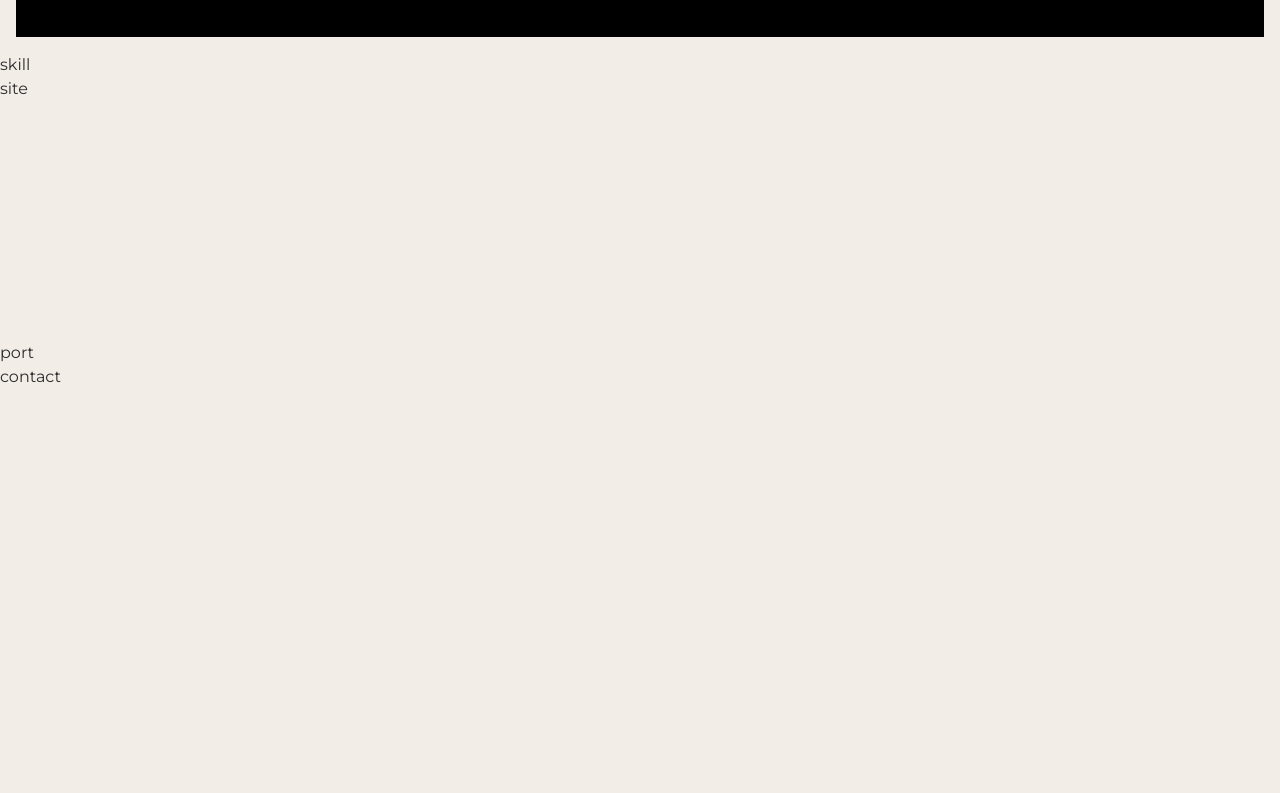
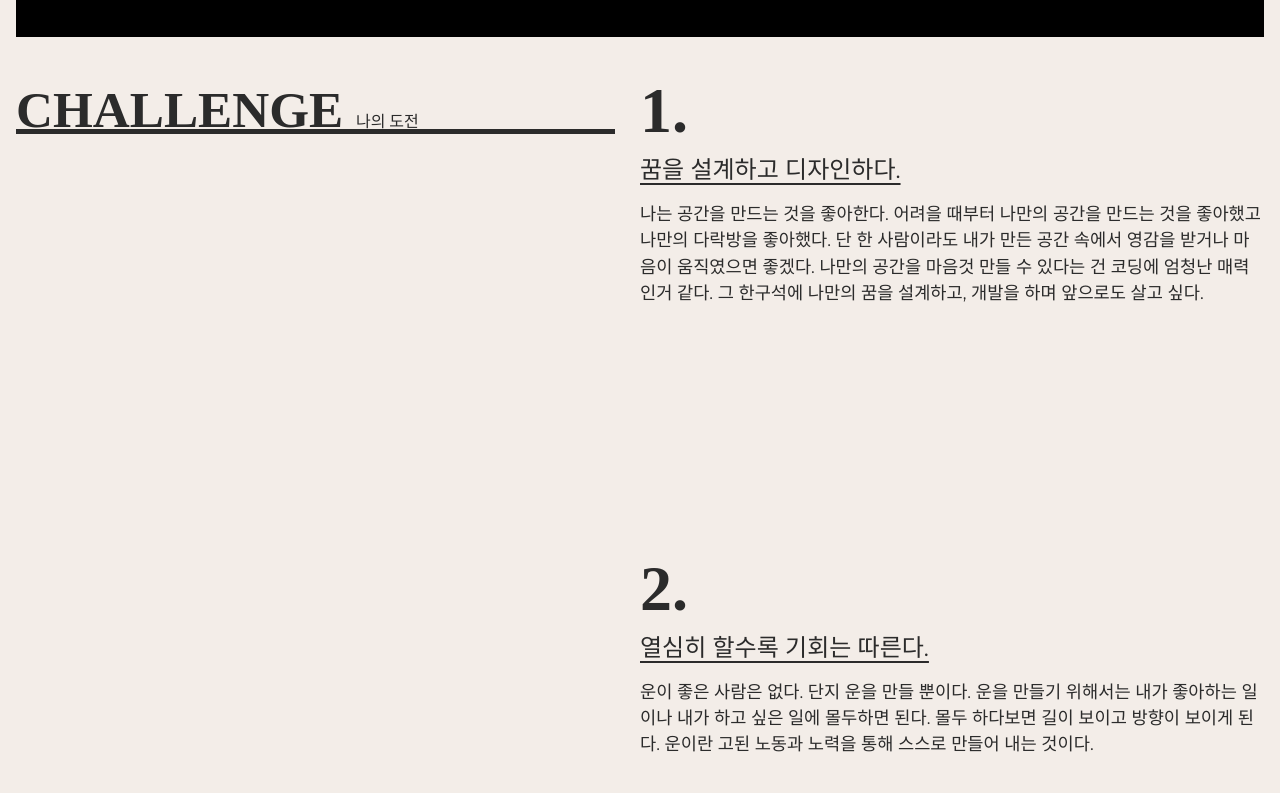
Before and after one commit to Dongjewerly/port2023-vite, a website built with Vite: page src/index.html in a window 1280 px wide. Shown: the part 747-1540 px from the top of the page. Built offline with nearby package versions, Linux system fonts and the light colour scheme; a small style sheet from the web is missing; a web font is replaced by a local one.

Commit message:
스킬 영역 완료

```diff
--- /dev/null
+++ b/src/assets/css/section/skill2.css
@@ -0,0 +1,69 @@
+#skill {
+
+}
+.skill_inner {
+    padding: 16px;
+    display: flex;
+    justify-content: space-between;
+}
+.skill_title {
+    /* 자연스럽게 걸리는 css 자바스크립트 사용 안하고 */
+    position: sticky;
+    top: 70px;
+    left: 0;
+    width: 48%;
+    height: 5.1vw;
+    font-weight: 900;
+    font-size: 4vw;
+    line-height: 1.6;
+    font-family: var(--mainKor-font);
+    text-transform: uppercase;
+    color: var(--black100);
+    border-bottom: 0.4vw solid var(--black100);
+}
+.skill_title em {
+    font-size: 1rem;
+    font-weight: 400;
+    line-height: 2;
+}
+.skill_desc {
+    width: 50%;
+
+}
+.skill_desc span {
+    font-size: 5vw;
+    line-height: 1.3;
+    font-weight: 900;
+    font-family: var(--mainNum-font);
+}
+.skill_desc h3 {
+    font-size: 1.5rem;
+    text-decoration: underline;
+    text-underline-position: under;
+    margin-bottom: 1vw;
+}
+.skill_desc p {
+    margin-bottom: 30vh;
+    font-size: 1.1rem;
+}
+
+@media (max-width: 800px) {
+    .skill_inner {
+        flex-direction: column;
+    }
+
+    .skill_title {
+        width: 100%;
+        margin-bottom: 10vw;
+        font-size: 30px;
+        height: auto;
+        top: 68px;
+        background-color: var(--mainBg-color);
+    }
+    .skill_desc {
+        width: 100%;
+    }
+    .skill_desc span {
+        font-size: 20vw;
+    }
+}
--- a/src/assets/css/style.css
+++ b/src/assets/css/style.css
@@ -8,7 +8,7 @@
 /* section */
 @import url(section/header2.css);
 @import url(section/intro2.css);
-@import url(section/skill.css);
+@import url(section/skill2.css);
 @import url(section/site.css);
 @import url(section/port.css);
 @import url(section/contact.css);
--- a/src/index.html
+++ b/src/index.html
@@ -59,9 +59,9 @@
     <main id="main" role="main">
         <section id="intro">
             <div class="intro_inner">
-                <div class="intro_title">
+                <h2 class="intro_title">
                     port developer
-                </div>
+                </h2>
                 <div class="intro_lines" aria-hidden="true">
                     <span class="line"></span>
                     <span class="line"></span>
@@ -78,7 +78,7 @@
                         <div>effort</div>
                     </div>
                     <div class="img">
-                        <img src="./assets/img/dongseok.jpg" alt="어바웃미">
+                        <img src="assets/img/dongseok.jpg" alt="어바웃미">
                     </div>
                 </div>
                 <div class="intro_lines bottom" aria-hidden="true">
@@ -95,7 +95,42 @@
         <!-- //intro -->
 
         <section id="skill">
-            skill
+            <div class="skill_inner">
+                <h2 class="skill_title">
+                    challenge <em>나의 도전</em>
+                </h2>
+                <div class="skill_desc">
+                    <div>
+                        <span>1.</span>
+                        <h3>꿈을 설계하고 디자인하다.</h3>
+                        <p> 나는 공간을 만드는 것을 좋아한다.
+                            어려을 때부터 나만의 공간을 만드는 것을 좋아했고 나만의 다락방을 좋아했다.
+                            단 한 사람이라도 내가 만든 공간 속에서 영감을 받거나 마음이 움직였으면 좋겠다.
+                            나만의 공간을 마음것 만들 수 있다는 건 코딩에 엄청난 매력인거 같다.
+                            그 한구석에 나만의 꿈을 설계하고, 개발을 하며 앞으로도 살고 싶다.
+                        </p>
+                    </div>
+                    <div>
+                        <span>2.</span>
+                        <h3>열심히 할수록 기회는 따른다.</h3>
+                        <p>
+                            운이 좋은 사람은 없다. 단지 운을 만들 뿐이다.
+                            운을 만들기 위해서는 내가 좋아하는 일이나 내가 하고 싶은 일에 몰두하면 된다.
+                            몰두 하다보면 길이 보이고 방향이 보이게 된다.
+                            운이란 고된 노동과 노력을 통해 스스로 만들어 내는 것이다.
+                        </p>
+                    </div>
+                    <div>
+                        <span>3.</span>
+                        <h3>나에게 정직하다.</h3>
+                        <p>
+                            정직은 다른 사람보다 나에게 큰 의미를 부여해야 한다.
+                            자신이 정직하지 않으면 진정으로 원하는 일을 열정적으로 밀고 나갈 수 없다.
+                            마음에서 우러나오는 일을 해야 정직해지며 삶을 더 즐길 줄 알게 된다.
+                        </p>
+                    </div>
+                </div>
+            </div>
         </section>
         <!-- //skill -->
 
```
